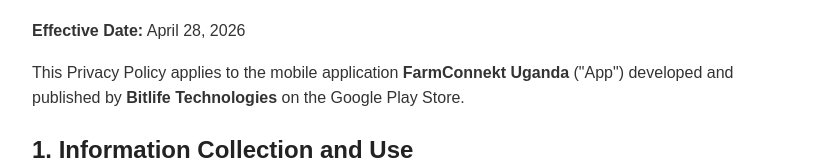
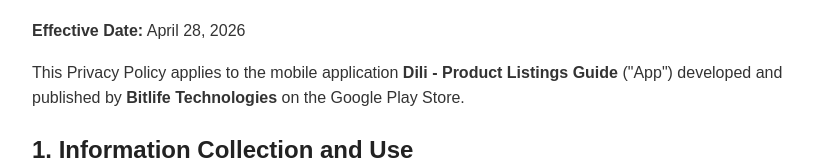
Before and after one commit to OPxMirza/privacy-policy-Dili-Product-Listings-Guide, a plain HTML site: page index.html in a window 1280 px wide. Shown: the part 136-296 px from the top of the page, without its empty margins (28-849 px from the left). Drawn offline with Linux system fonts and the light colour scheme.

Commit message:
Update index.html

```diff
--- a/index.html
+++ b/index.html
@@ -95,7 +95,7 @@
 
     <script>
         // 🔥 CHANGE THESE VALUES FOR EACH APP
-        const APP_NAME = "FarmConnekt Uganda";
+        const APP_NAME = "Dili - Product Listings Guide";
         const COMPANY_NAME = "Bitlife Technologies";
         const EMAIL = "ariangu@gmail.com";
         const DATE = "April 28, 2026";
```
